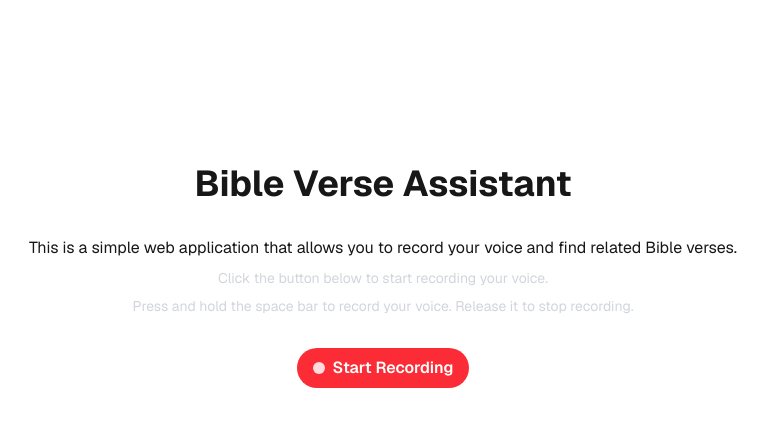
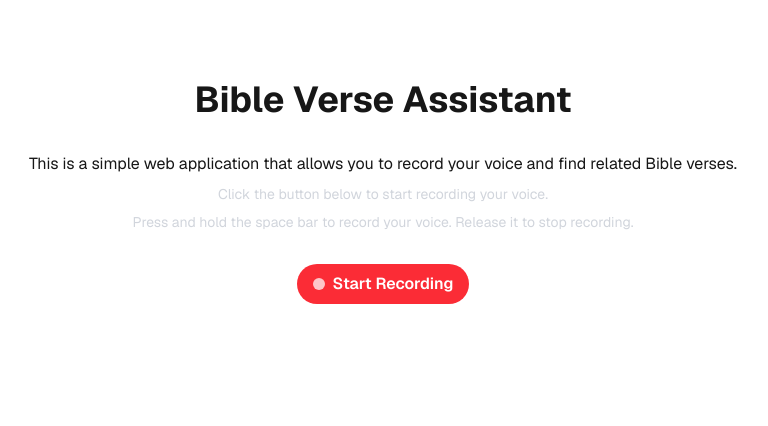
Before and after one commit to nkrumahthis/rita, a Next.js app: page / in a window 1280 px wide. Shown: the top 426 px of the page, without its empty margins (257-1025 px from the left). Built offline with nearby package versions, Linux system fonts and the light colour scheme.

Commit message:
Remove unnecessary grid layout from Home component for improved structure

```diff
--- a/src/app/page.tsx
+++ b/src/app/page.tsx
@@ -2,7 +2,7 @@
 
 export default function Home() {
   return (
-    <div className="grid grid-rows-[20px_1fr_20px] justify-items-center min-h-screen p-8 pb-20 gap-16 sm:p-20 font-[family-name:var(--font-geist-sans)]">
+    <div className="justify-items-center min-h-screen p-8 pb-20 gap-16 sm:p-20 font-[family-name:var(--font-geist-sans)]">
       <main className="flex flex-col gap-[32px] row-start-2 sm:items-start h-screen">
         <h1 className="text-4xl font-bold text-center w-full">
           Bible Verse Assistant
```
